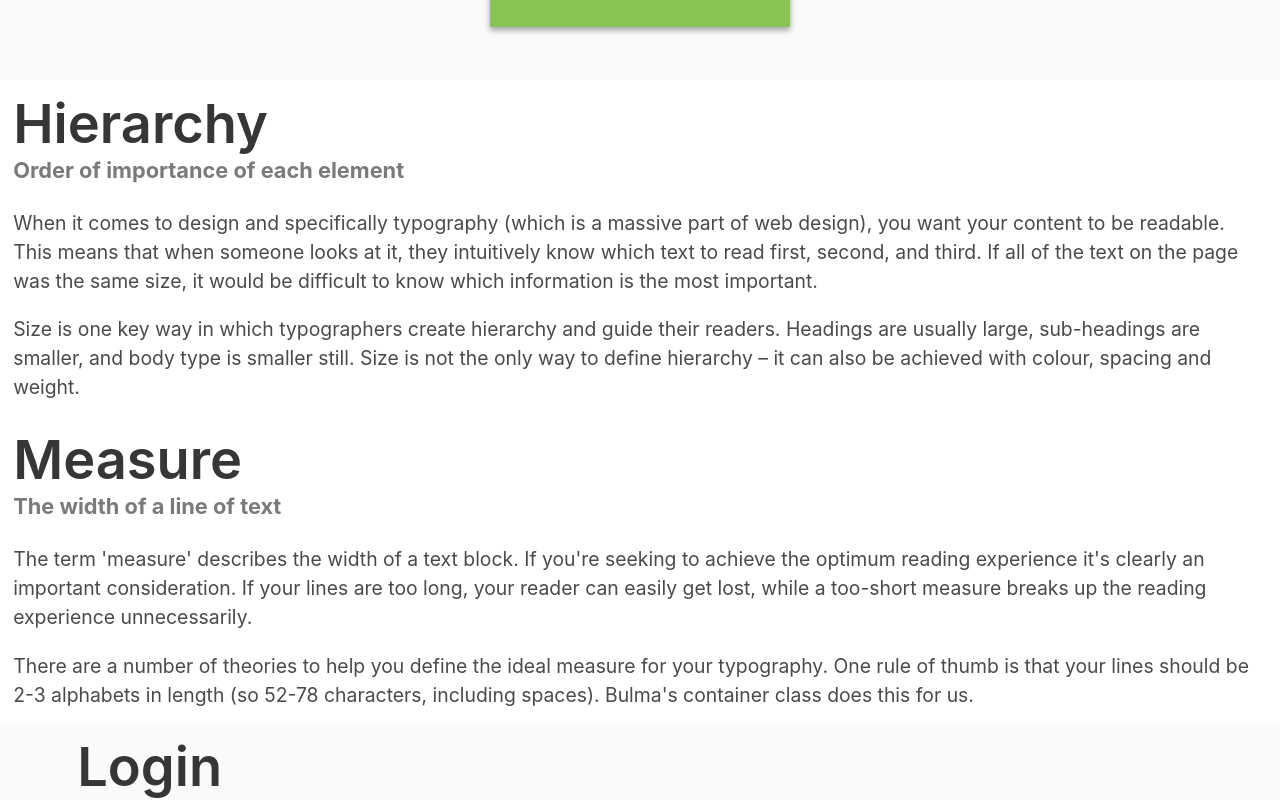
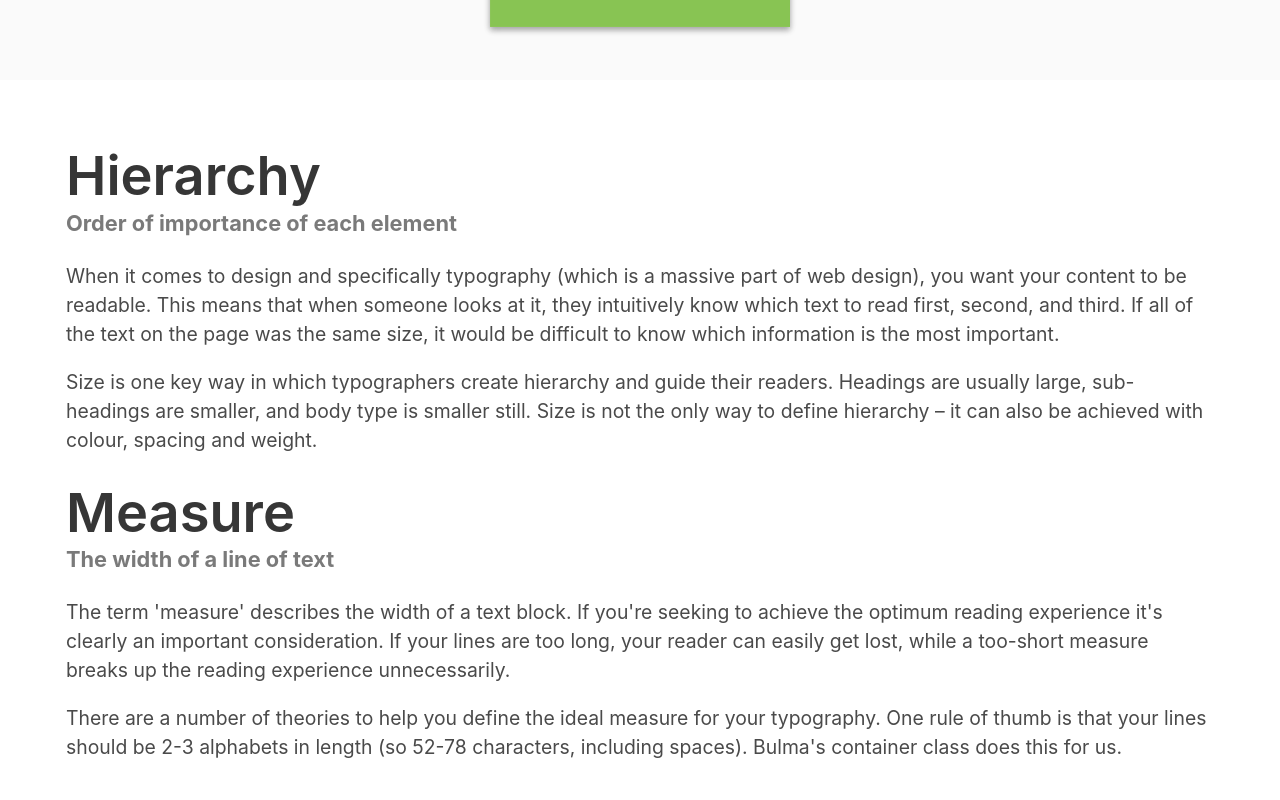
Before and after one commit to jdmar3-comp426/a02-ellieevs, a website: page index.html in a window 1280 px wide. Shown: the part 3215-4015 px from the top of the page. Drawn offline with nearby package versions, Linux system fonts and the light colour scheme; a web font is replaced by a local one.

Commit message:
added more styling v3

```diff
--- a/index.html
+++ b/index.html
@@ -115,7 +115,7 @@
         </div>
     </div>
 </section>
-<section class="has-background-white">
+<section class="section has-background-white">
     <div class="">
         <div class="content">
             <div class="">
```
